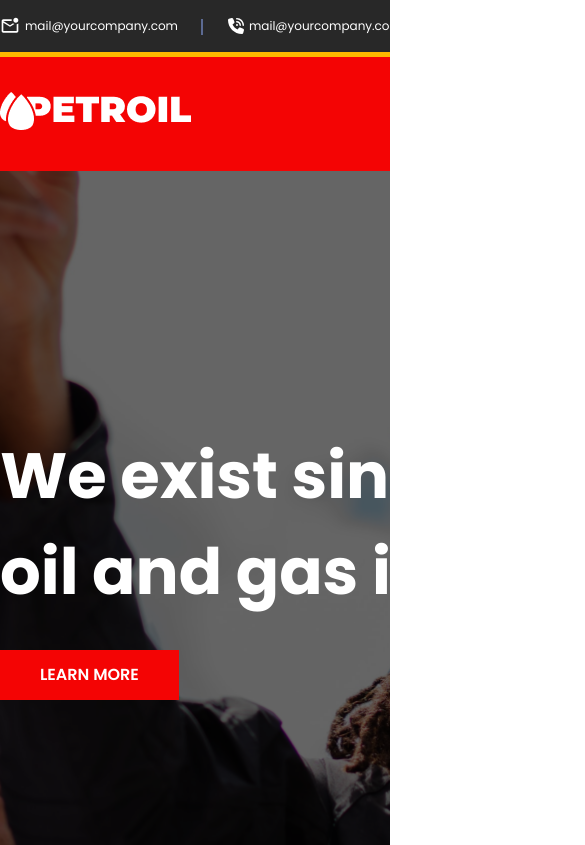
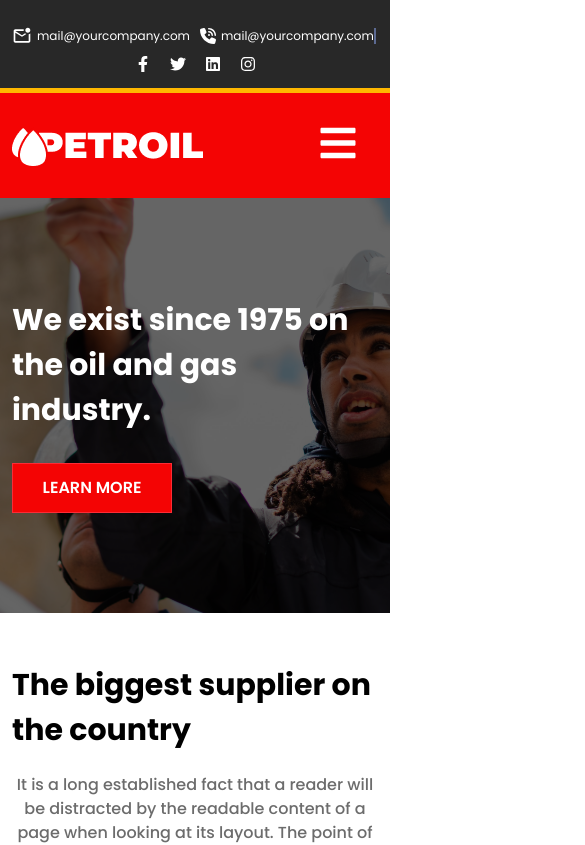
Before and after one commit to rbriday/Petroil, a React (Vite) app: page / in a window 390 px wide. Shown: the top 845 px of the page, 585 px wide, since content can reach past the window. Built offline with nearby package versions, Linux system fonts and the light colour scheme.

Commit message:
modify headerpart, navbarpart, supplierpart

```diff
--- a/package.json
+++ b/package.json
@@ -16,6 +16,7 @@
     "react-icons": "^5.5.0",
     "react-slick": "^0.31.0",
     "slick-carousel": "^1.8.1",
+    "surge": "^0.24.6",
     "tailwindcss": "^4.1.12"
   },
   "devDependencies": {
--- a/src/Layout/Container.jsx
+++ b/src/Layout/Container.jsx
@@ -2,7 +2,7 @@ import React from 'react';
 
 const Container = ({children}) => {
     return (
-        <div className='w-[1140px] mx-auto'>
+        <div className='md:w-[1140px] px-3 md:px-0 mx-auto'>
             {children}
         </div>
     );
--- a/src/components/Banner/Banner.jsx
+++ b/src/components/Banner/Banner.jsx
@@ -2,15 +2,13 @@ import Container from "../../Layout/Container";
 
 const Banner = () => {
   return (
-    <div className="relative bg-[url(./assets/bannar.png)] bg-cover bg-no-repeat bg-center after:absolute after:content-[''] after:top-0 after:left-0 after:w-full after:h-full after:bg-black/60 z-[-1]">
+    <div className="relative bg-[url(./assets/bannar.png)] bg-cover bg-no-repeat bg-center after:absolute after:content-[''] after:top-0 after:left-0 after:w-full after:h-full after:bg-black/60 z-[1] after:z-[-1]">
       <Container>
-        <div className="relative z-[1] w-[842px] pt-[257px]">
-          <h1 className="font-poppins font-bold text-[64px] text-white">
+          <h1 className="font-poppins font-bold text-[30px] md:text-[64px] text-white pt-[100px] md:pt-[257px] z-[9]">
             We exist since 1975 on the oil and gas industry.
           </h1>
-          <button className="font-poppins font-semibold text-[16px] text-white py-[13px] px-[40px] bg-orange mt-[30px] mb-[257px]">LEARN MORE</button>
-           {/* <button class="text-red hover:before:bg-redborder-red-500 relative z-[9999] h-[50px] w-40 overflow-hidden border border-red-500 bg-white px-3 text-red-500 shadow-2xl transition-all before:absolute before:bottom-0 before:left-0 before:top-0 before:z-0 before:h-full before:w-0 before:bg-red-500 before:transition-all before:duration-500 hover:text-white hover:shadow-red-500 hover:before:left-0 hover:before:w-full"><span class="relative z-10">Swipe</span></button> */}
-        </div>
+          {/* <button className="font-poppins font-semibold text-[16px] text-white py-[13px] px-[40px] bg-orange mt-[30px] mb-[257px]">LEARN MORE</button> */}
+           <button class="font-poppins font-semibold text-[16px] text-white hover:before:bg-[#ffffff] relative z-[9999] h-[50px] w-40 overflow-hidden border border-red-500 bg-orange px-3  transition-all before:absolute before:bottom-0 before:left-0 before:top-0 before:z-0 before:h-full before:w-0 before:bg-red-500 before:transition-all before:duration-500 hover:text-orange hover:before:left-0 hover:before:w-full mt-[30px] mb-[100px] md:mb-[257px]"><span class="relative z-10">LEARN MORE</span></button>
       </Container>
     </div>
   );
--- a/src/components/Header/Header.jsx
+++ b/src/components/Header/Header.jsx
@@ -11,18 +11,18 @@ const Header = () => {
   return (
     <div className="bg-[#282828] border-b-5 border-[#FFB800]">
       <Container>
-        <div className="flex justify-between text-white font-poppins text-[12px] py-[16px]">
-          <div className="flex space-x-[50px]">
+        <div className="md:flex justify-between text-white font-poppins text-[12px] py-[16px]">
+          <div className="flex py-[10px] md:py-0 space-x-[10px] md:space-x-[50px]">
             <div className="flex items-center space-x-[5px]">
               <MdOutlineMarkEmailUnread size={20} />
               <p>mail@yourcompany.com</p>
             </div>
-            <div className="relative flex items-center space-x-[5px] after:absolute after:content-[''] after:top-[3px] after:left-[-27px] after:w-[2px] after:h-[16px] after:bg-[#5C6A92]">
+            <div className="relative flex items-center space-x-[5px] md:after:absolute md:after:content-[''] after:top-[3px] after:left-[-27px] after:w-[2px] after:h-[16px] after:bg-[#5C6A92]">
               <FaPhoneVolume size={16} />
               <p>mail@yourcompany.com</p>
             </div>
           </div>
-          <div className="flex items-center space-x-[19px]">
+          <div className="flex items-center space-x-[19px] justify-center">
             <FaFacebookF size={16} className="hover:text-yellow-500 hover:cursor-pointer" />
             <FaTwitter size={16} className="hover:text-yellow-500 hover:cursor-pointer" />
             <FaLinkedin size={16} className="hover:text-yellow-500 hover:cursor-pointer" />
--- a/src/components/Navbar/Navbar.jsx
+++ b/src/components/Navbar/Navbar.jsx
@@ -1,17 +1,39 @@
-import logo from "../../assets/logo.png"
+import { useState } from "react";
+import logo from "../../assets/logo.png";
 import Button from "../../Layout/Button";
-import Container from "../../Layout/Container"
+import Container from "../../Layout/Container";
+import { FaBars } from "react-icons/fa";
+import { TbArrowsCross } from "react-icons/tb";
 
 const Navbar = () => {
+
+const [manuToggol, setManuToggol] = useState(false);
+
+const manuToggolHandle = () =>{
+    setManuToggol(!manuToggol);
+}
   return (
     <div className="bg-orange py-[30px]">
       <Container>
-             <div className="flex justify-between">
-                <div>
-                <img src= {logo} alt="#logo" />
+        <div className="md:flex justify-between">
+          <div className="relative">
+            <img src={logo} alt="#logo" />
+            <div className="md:hidden absolute right-[20px] top-0">
+                <span onClick={manuToggolHandle}>
+                    {
+                        manuToggol ?
+                        <TbArrowsCross className="text-[50px] text-white" /> :
+                        <FaBars className="text-[40px] text-white" />
+
+                    }
+                </span>
+
+
+            </div>
           </div>
           <div>
-                <ul className="flex items-center space-x-[47px] font-poppins font-semibold text-white ">
+            {/* <ul className="hidden md:flex items-center space-x-[47px] font-poppins font-semibold text-white "> */}
+            <ul className={`${manuToggol ? "block text-[20px] bg-[#282828] px-5 py-5 mt-[10px] transition-all duration-[600]" : "hidden"} md:flex items-center space-x-[47px] font-poppins font-semibold text-white`} >
               <li>
                 <a href="#">Home</a>
               </li>
@@ -27,11 +49,10 @@ const Navbar = () => {
               <li>
                 <a href="#">Blog</a>
               </li>
-                    <div>
+              <div className="hidden md:block">
                 <Button></Button>
               </div>
             </ul>
-
           </div>
         </div>
       </Container>
--- a/src/components/SliderImg/SliderImg.jsx
+++ b/src/components/SliderImg/SliderImg.jsx
@@ -16,6 +16,32 @@ const SliderImg = () => {
     slidesToShow: 4,
     slidesToScroll: 1,
     autoplaySpeed: 2000,
+    responsive: [
+      {
+        breakpoint: 1024,
+        settings: {
+          slidesToShow: 3,
+          slidesToScroll: 3,
+          infinite: true,
+          dots: true
+        }
+      },
+      {
+        breakpoint: 600,
+        settings: {
+          slidesToShow: 2,
+          slidesToScroll: 2,
+          initialSlide: 2
+        }
+      },
+      {
+        breakpoint:320,
+        settings: {
+          slidesToShow: 1,
+          slidesToScroll: 1
+        }
+      }
+    ]
   };
     return (
         <div>
--- a/src/components/Supplier/Supplier.jsx
+++ b/src/components/Supplier/Supplier.jsx
@@ -3,13 +3,13 @@ import Container from "../../Layout/Container";
 
 const Supplier = () => {
   return (
-    <div className="pt-[78px] pb-[100px]">
+    <div className="pt-[50px] md:pt-[78px] pb-[50px] md:pb-[100px]">
         <Container>
-      <div className="flex justify-between items-center">
-        <h3 className="w-[295px] font-poppins font-bold text-[48px] leading-[72px] text-primary">
+      <div className="md:flex justify-between items-center">
+        <h3 className="w-auto md:w-[295px] font-poppins font-bold text-[30px] md:text-[48px] md:leading-[72px] text-primary pb-[20px] md:pb-0">
           The biggest supplier on the country
         </h3>
-        <p className="w-[664px] font-poppins font-medium text-[16px] text-secondary">
+        <p className="w-auto text-center md:text-left md:w-[664px] font-poppins font-medium text-[16px] text-secondary">
           It is a long established fact that a reader will be distracted by the
           readable content of a page when looking at its layout. The point of
           using Lorem Ipsum is that it has a more-or-less normal distribution.
--- a/src/index.css
+++ b/src/index.css
@@ -13,3 +13,6 @@
   --color-secondary: #6C6C6C;
   --color-orange: #F40404;
 }
+body{
+  overflow-x: hidden;
+}
```
Also changed, not shown: src/components/Navbar/NavbarCopy.jsx (added, +88 -0 lines), 1 other file (tests, documents, lock files or other folders). Lines whose indentation alone changed are shown as unchanged.
